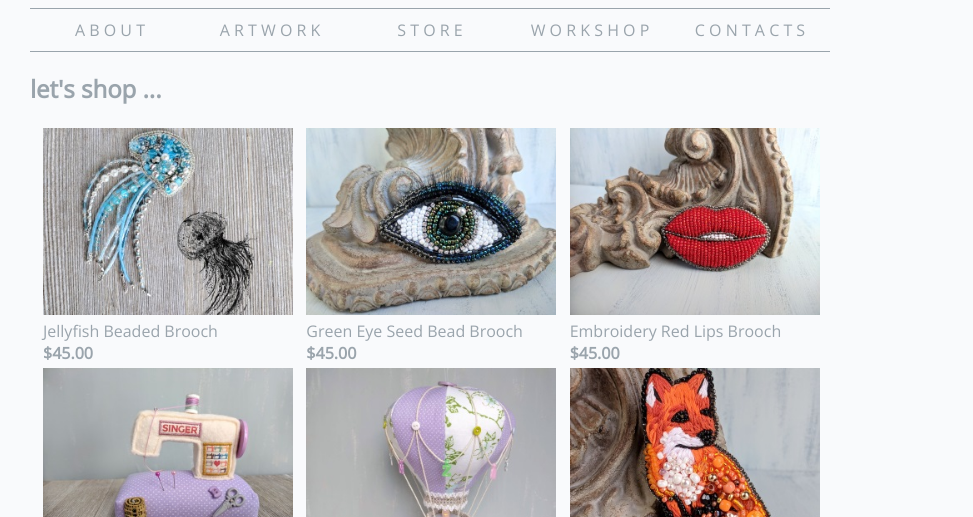
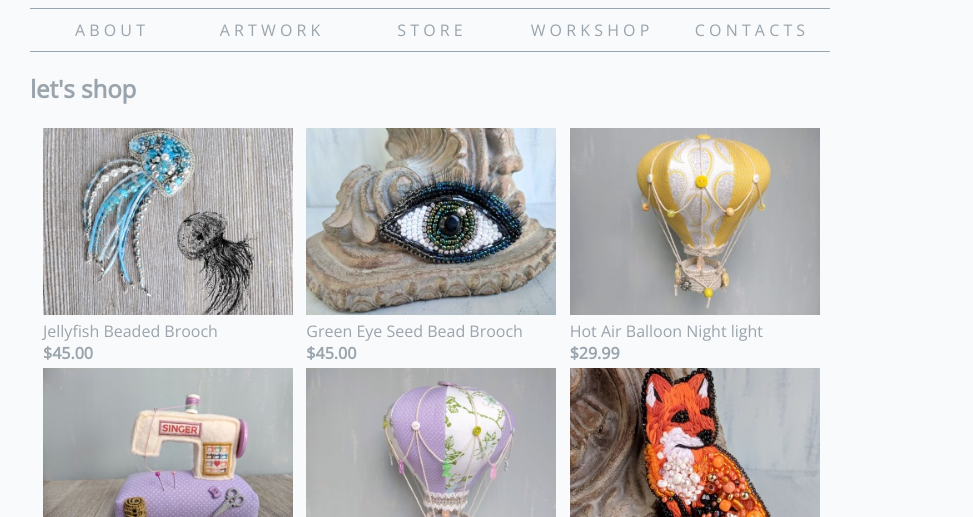
Before and after one commit to ElenaZelenina/Galisa, a plain HTML site: page store.html in a window 1280 px wide. Shown: the part 164-681 px from the top of the page, without its empty margins (210-1183 px from the left). Drawn offline with nearby package versions, Linux system fonts and the light colour scheme; a web font is replaced by a local one.

Commit message:
Fix the store page

```diff
--- a/store.html
+++ b/store.html
@@ -5,7 +5,7 @@
     <title>Store - Galisa Inspiration</title>
     <meta charset="utf-8">
     <meta name="keywords" content="craft, gifts, home, accessories, jewerly, handmade" />
-    <link href="styles/main.css" rel="stylesheet" />
+    <link href="styles/main.css" rel="stylesheet" type="text/css"/>
     <link href="https://fonts.googleapis.com/css?family=Ruge+Boogie&display=swap" rel="stylesheet">
     <link href="https://fonts.googleapis.com/css?family=Open+Sans&display=swap" rel="stylesheet">
     <link href="images/favicon.png" rel="icon" type="image/x-icon"/>
@@ -20,7 +20,7 @@
             <a href="about.html">A B O U T</a><a href="artwork.html">A R T W O R K</a><a href="store.html">S T O R
                 E</a><a href="workshop.html">W O R K S H O P</a><a href="contacts.html">C O N T A C T S</a>
         </nav>
-        <h2>let's shop ...</h2>
+        <h2>let's shop</h2>
         <table class="store">
             <tbody>
                 <tr>
@@ -37,10 +37,10 @@
                             <span>$45.00</span></a>
                     </td>
                     <td><a
-                            href="https://www.etsy.com/listing/688320305/embroidery-red-lips-brooch-handmade?ref=shop_home_active_8&frs=1"><img
-                                src="images/lips.jpg" alt="lips">
-                            Embroidery Red Lips Brooch
-                            <span>$45.00</span></a>
+                            href="https://www.etsy.com/listing/631290468/hot-air-balloon-night-light-nursery-baby?ref=shop_home_active_4"><img
+                                src="images/airballoon_yellow.jpg" alt="airballoon">
+                                Hot Air Balloon Night light
+                                <span>$29.99</span></a>
                     </td>
                 </tr>
                 <tr>
```
